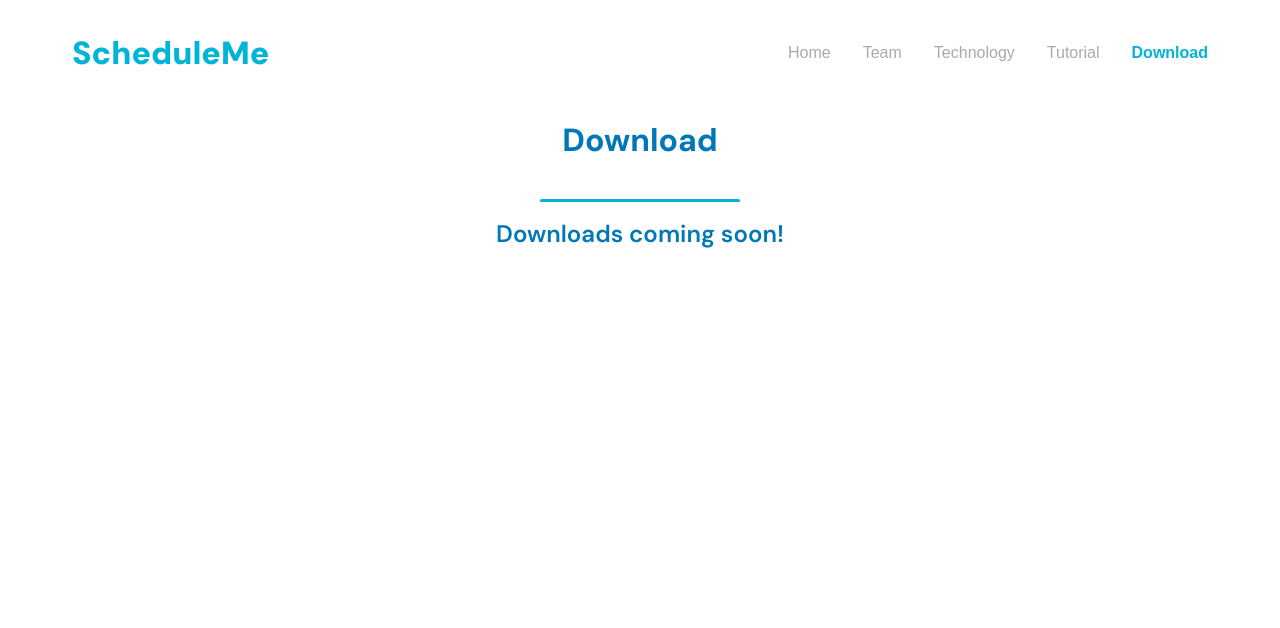
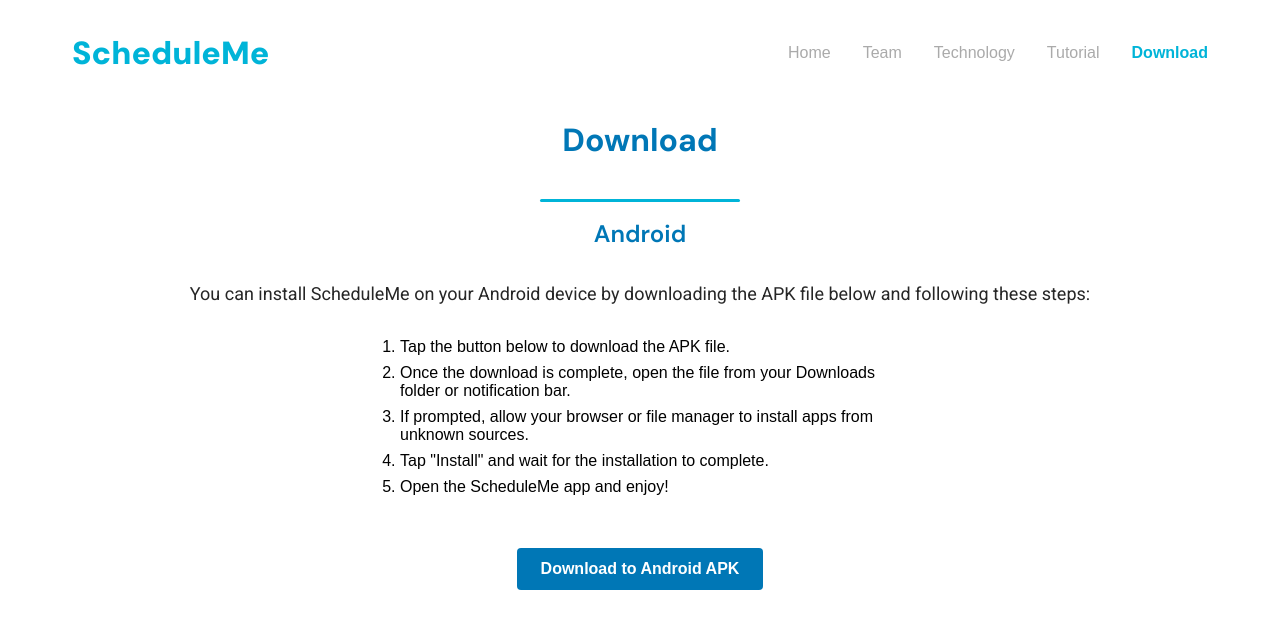
Before and after one commit to rangusun/rangusun.github.io, a plain HTML site: page download.html in a window 1280 px wide. Drawn offline with Linux system fonts and the light colour scheme.

Commit message:
Added download and updates to Tutorial page

```diff
--- a/download.html
+++ b/download.html
@@ -23,7 +23,18 @@
     <h1>Download</h1>
     <hr class="section-divider">
 
-    <h2>Downloads coming soon!</h2>
+    <h2>Android</h2>
+    <p class="download-instructions">You can install ScheduleMe on your Android device by downloading the APK file below and following these steps:</p>
+    <ol class="download-steps">
+      <li>Tap the button below to download the APK file.</li>
+      <li>Once the download is complete, open the file from your Downloads folder or notification bar.</li>
+      <li>If prompted, allow your browser or file manager to install apps from unknown sources.</li>
+      <li>Tap "Install" and wait for the installation to complete.</li>
+      <li>Open the ScheduleMe app and enjoy!</li>
+    </ol>
+    <div class="download-container">
+      <a href="https://drive.google.com/file/d/19ap4l2EHDaJjXh3q5OfGqoHRs9IMBWnE/view?usp=sharing" class="download-button" download>Download to Android APK</a>
+    </div>
 
   </body>
 </html>
--- a/style.css
+++ b/style.css
@@ -147,6 +147,41 @@ body {
     color: #0077B6;
   }
 
+  .download-container {
+    display: flex;
+    justify-content: center;
+    padding: 2rem;
+  }
+
+  .download-button {
+    display: inline-block;
+    background-color: #0077B6;
+    color: white;
+    padding: 12px 24px;
+    text-decoration: none;
+    border-radius: 4px;
+    font-weight: bold;
+  }
+
+  .download-button:hover {
+    background-color: #0056b3; /* Darker shade on hover */
+  }
+
+  .download-instructions {
+    text-align: center;
+  }
+
+  .download-steps {
+    max-width: 500px;
+    margin: 0 auto 20px auto;
+    padding-left: 20px;
+    text-align: left;
+  }
+
+  .download-steps li {
+    margin-bottom: 8px;
+  }
+
   .tech-container-outer {
     display: flex;
     justify-content: center;
```
Also changed, not shown: tutorial.html (+39 -18 lines), assets/create_task.jpg (added).
